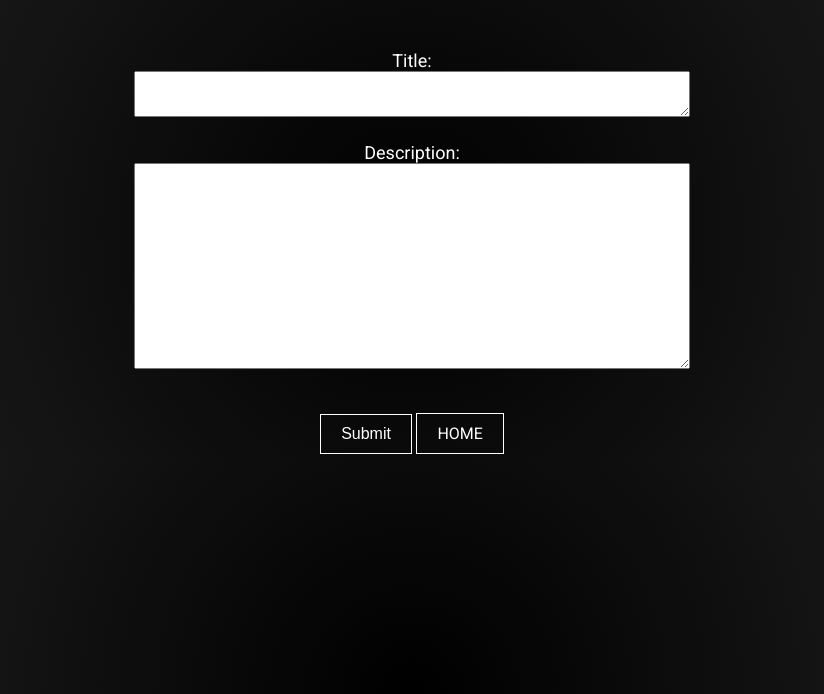
After one commit to niklasT201/YouTube-Clon, a PHP site: page /update.php?id=1 in a window 1280 px wide. The commit adds this page. Shown: the top 694 px of the page, without its empty margins (228-1052 px from the left). Run offline with PHP 8.4, Linux system fonts and the light colour scheme.

Commit message:
Add files via upload

```diff
--- /dev/null
+++ b/update.php
@@ -0,0 +1,99 @@
+<!DOCTYPE html>
+<html lang="en">
+<head>
+    <meta charset="UTF-8">
+    <meta name="viewport" content="width=device-width, initial-scale=1.0">
+    <link rel="stylesheet" href="https://fonts.googleapis.com/css?family=Roboto">
+    <title>YouTube</title>
+</head>
+
+<style>
+    body {
+        font-family: 'Roboto', sans-serif;
+        background: radial-gradient(circle, #000000, #202020);
+        color: white;
+    }
+
+    form {
+        justify-content: center;
+        align-items: center;
+        text-align: center;
+        margin-top: 50px;
+        font-size: 18px;
+    }
+
+    form textarea {
+        width: 550px;
+    }
+
+    .submit {
+        margin-top: 20px;
+        background-color: transparent;
+        border: 1px solid white;
+        color: white;
+        padding: 10px 20px;
+        font-size: 16px;
+        cursor: pointer;
+        text-decoration: none;
+    }
+
+    .submit:hover {
+        background-color: white;
+        color: black;
+    }
+</style>
+
+<body>
+    <form action="update.php?id=<?php echo $_GET['id']; ?>" method="post" enctype="multipart/form-data">
+        <label for="title">Title:</label><br>
+        <textarea id="title" name="title" style="width: 550px; height: 40px"></textarea><br><br>
+
+        <label for="description">Description:</label><br>
+        <textarea id="description" name="description" style="height: 200px";></textarea><br><br>
+
+        <button type="submit" class="submit">Submit</button>
+        <a href="index.php" class="submit">HOME</a>
+    </form>
+
+    <?php
+    session_start();
+
+    if ($_SERVER["REQUEST_METHOD"] == "POST" && isset($_GET['id'])) {
+        // Check if the user is logged in
+        if (!isset($_SESSION['name'])) {
+            // Redirect the user to the login page or display an error message
+            header("Location: login.php");
+            exit;
+        }
+
+        // Validate and sanitize form input
+        $title = trim($_POST["title"]);
+        $description = trim($_POST["description"]);
+        $id = $_GET['id'];
+
+        // Update the video record in the database
+        $mysqli = new mysqli("localhost", "root", "", "niklas_stadie");
+
+        // Check connection
+        if ($mysqli->connect_error) {
+            die("Connection failed: " . $mysqli->connect_error);
+        }
+
+        // Prepare SQL statement to update video details
+        $stmt = $mysqli->prepare("UPDATE videos SET title = ?, description = ? WHERE id = ?");
+        $stmt->bind_param("ssi", $title, $description, $id);
+
+        // Execute the update query
+        if ($stmt->execute()) {
+            echo "Video details updated successfully.";
+        } else {
+            echo "Error updating video details: " . $mysqli->error;
+        }
+
+        // Close the database connection and statement
+        $stmt->close();
+        $mysqli->close();
+    }
+    ?>
+</body>
+</html>
```
Also changed, not shown: edit.php (added, +70 -0 lines), watch.php (+4 -7 lines).
